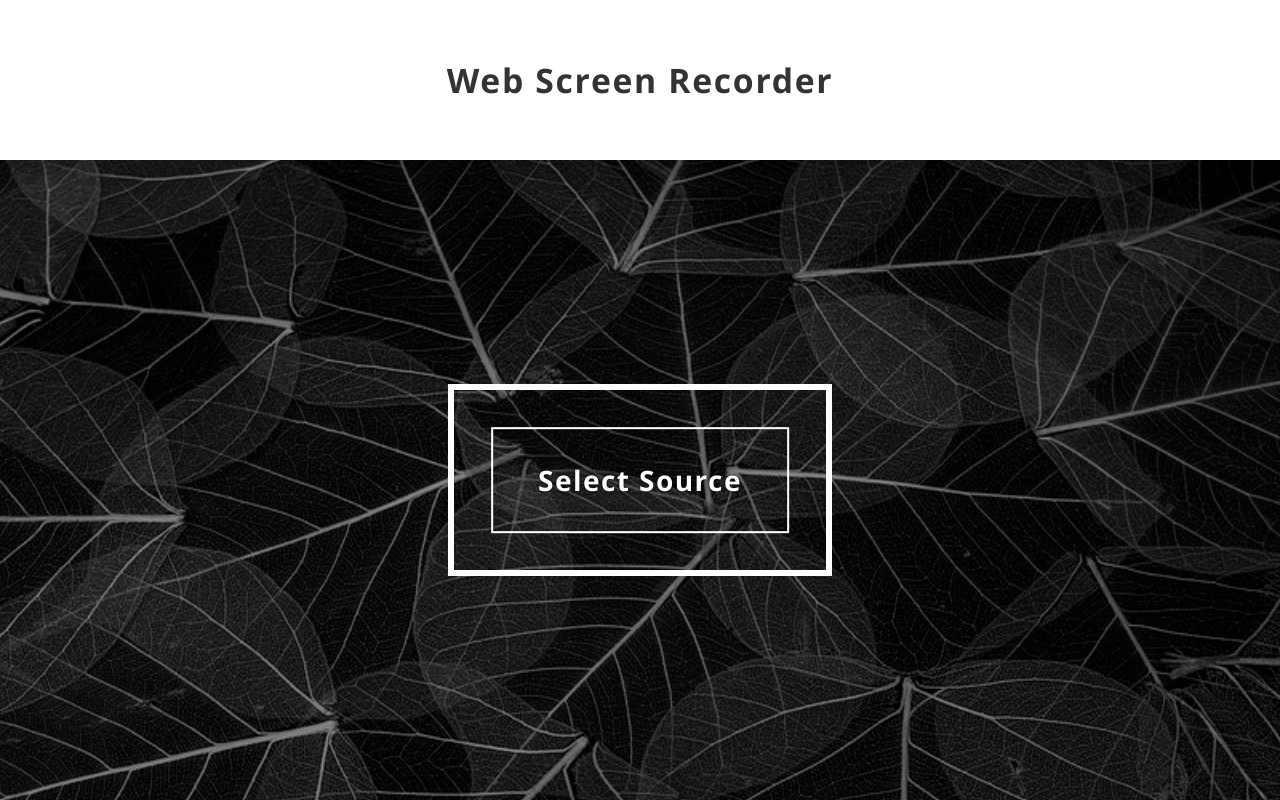
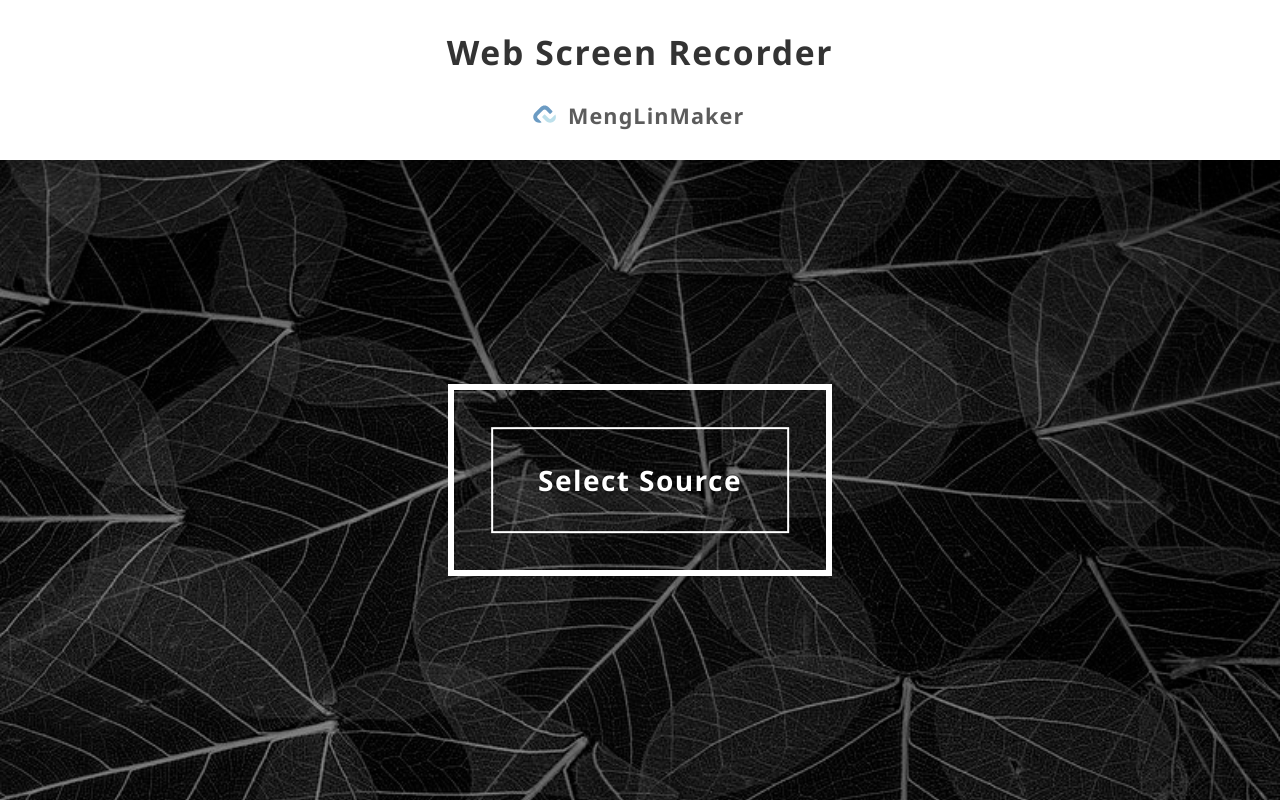
Before and after one commit to MengLinMaker/PWA-Screen-Recorder, a React (Vite) app: page / in a window 1280 px wide. Built offline with nearby package versions, Linux system fonts and the light colour scheme.

Commit message:
Add MengLinMaker logo link to Githib

```diff
--- a/src/components/Navbar/Navbar.jsx
+++ b/src/components/Navbar/Navbar.jsx
@@ -1,13 +1,21 @@
-import React from 'react'
-import './Navbar.scss'
+import React from "react"
+import "./Navbar.scss"
+import githubLogo from "../../assets/MengLinMaker.svg"
 
 function Navbar() {
-
   return (
     <nav className="nav">
       <h3 className="nav--title">Web Screen Recorder</h3>
+      <a
+        className="github-link"
+        href="https://github.com/MengLinMaker/PWA-Screen-Recorder"
+        target="_blank"
+      >
+        <img src={githubLogo} className="icon" alt="Github logo" />
+        <h4>MengLinMaker</h4>
+      </a>
     </nav>
-  );
+  )
 }
 
 export default Navbar
--- a/src/components/Navbar/Navbar.scss
+++ b/src/components/Navbar/Navbar.scss
@@ -1,14 +1,39 @@
 .nav {
   display: flex;
+  flex-direction: column;
   align-items: center;
   justify-content: center;
   background-color: white;
   box-shadow: 0 0 1em #00000040;
   flex: auto;
   font-size: 1.2em;
+  padding-bottom: 0.3em;
 }
 
 .nav--title {
-  padding: 1em 3em;
   text-align: center;
+  margin: 0.5em 3em;
 }
+
+.github-link {
+  display: flex;
+  align-items: center;
+  text-decoration: none;
+  font-size: 0.75em;
+  padding: 0.3em 0.8em;
+  filter: opacity(0.8);
+
+  transition: 0.3s;
+  border-radius: 3em;
+  box-shadow: 0px 0.05em 0em #00000000;
+  &:hover{
+    box-shadow: 0px 0.05em 0.15em #00000088;
+    filter: opacity(1);
+  }
+}
+
+.icon {
+  height: 1.6em;
+  margin-right: 0.3em;
+  margin-left: -0.4em;
+}
```
Also changed, not shown: src/assets/MengLinMaker.svg (added).
